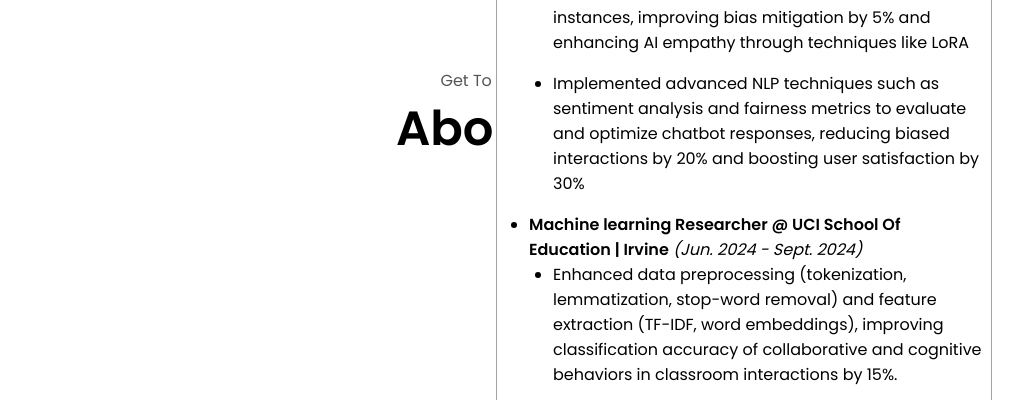
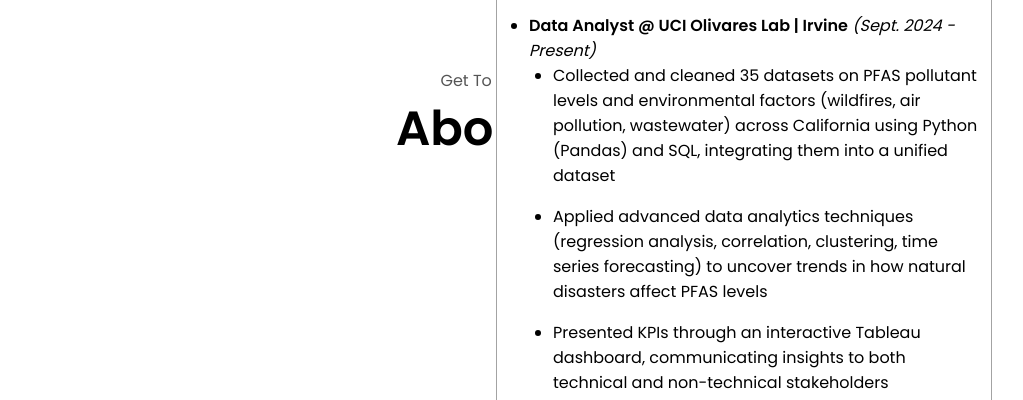
Before and after one commit to AviTewari/Avi-Tewari, a plain HTML site: page index.html in a window 1280 px wide. Shown: the part 877-1277 px from the top of the page, without its empty margins (128-1151 px from the left). Drawn offline with Linux system fonts and the light colour scheme.

Commit message:
Update index.html

```diff
--- a/index.html
+++ b/index.html
@@ -112,6 +112,15 @@
                   <li>Engineered a backend for an empathetic chatbot web app using AWS Bedrock, enabling the collection of 255 stories from volunteers on chatbot bias and discrimination through real-time user input and stored them in S3 bucket</li>
                   <li>Fine-tuned LLaMA 3.1 model on GPU-backed AWS EC2 instances, improving bias mitigation by 5% and enhancing AI empathy through techniques like LoRA</li>
                   <li>Implemented advanced NLP techniques such as sentiment analysis and fairness metrics to evaluate and optimize chatbot responses, reducing biased interactions by 20% and boosting user satisfaction by 30%</li>
+                </ul>
+              </li>
+              <li>
+                <span class="job-title"><b>Data Analyst @ UCI Olivares Lab | Irvine</b></span>
+                <span class="time-period"><i>(Sept. 2024 - Present)</i></span>
+                <ul>
+                  <li>Collected and cleaned 35 datasets on PFAS pollutant levels and environmental factors (wildfires, air pollution, wastewater) across California using Python (Pandas) and SQL, integrating them into a unified dataset</li>
+                  <li>Applied advanced data analytics techniques (regression analysis, correlation, clustering, time series forecasting) to uncover trends in how natural disasters affect PFAS levels</li>
+                  <li>Presented KPIs through an interactive Tableau dashboard, communicating insights to both technical and non-technical stakeholders</li>
                 </ul>
               </li>
               <li>
```
